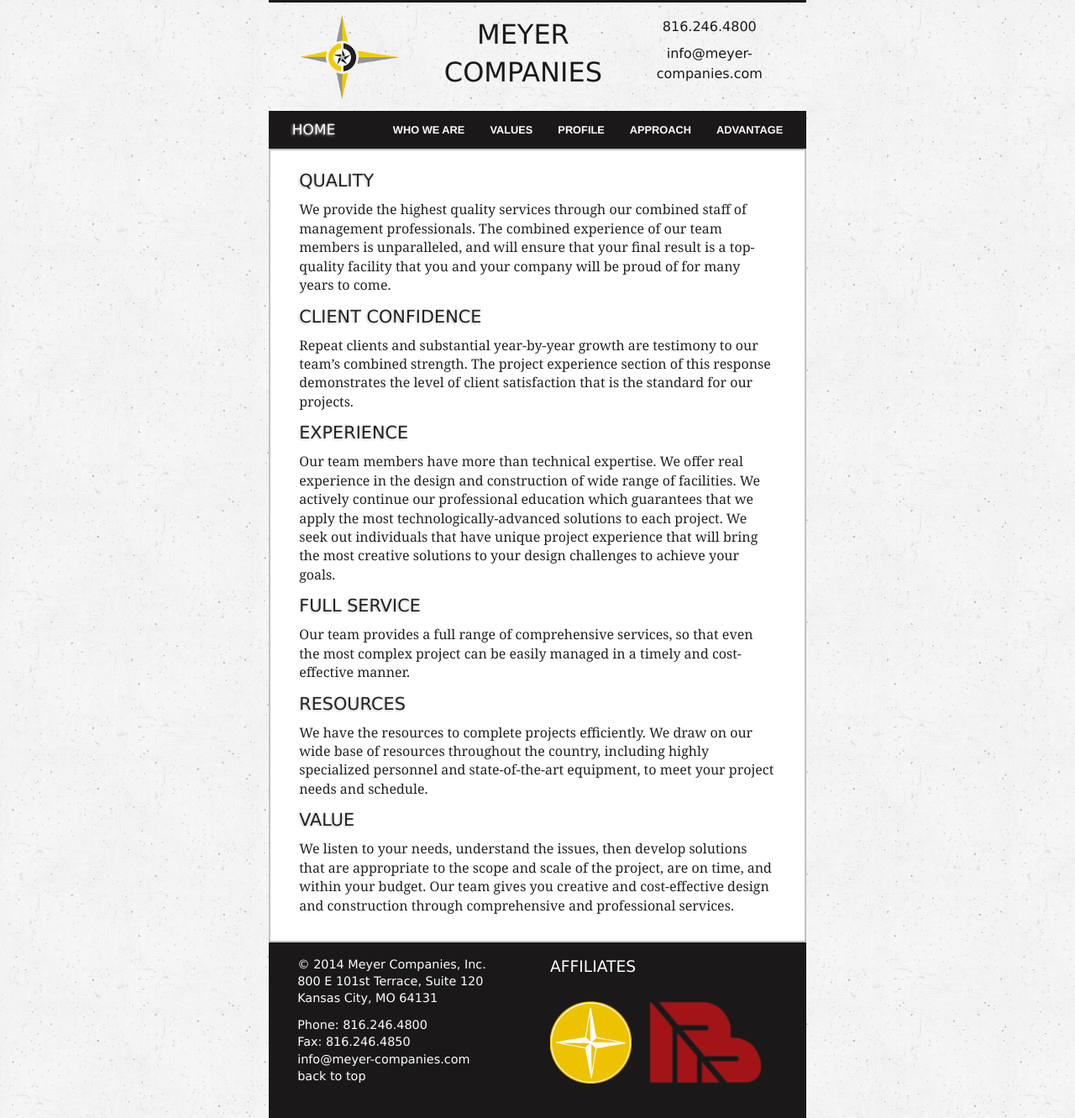
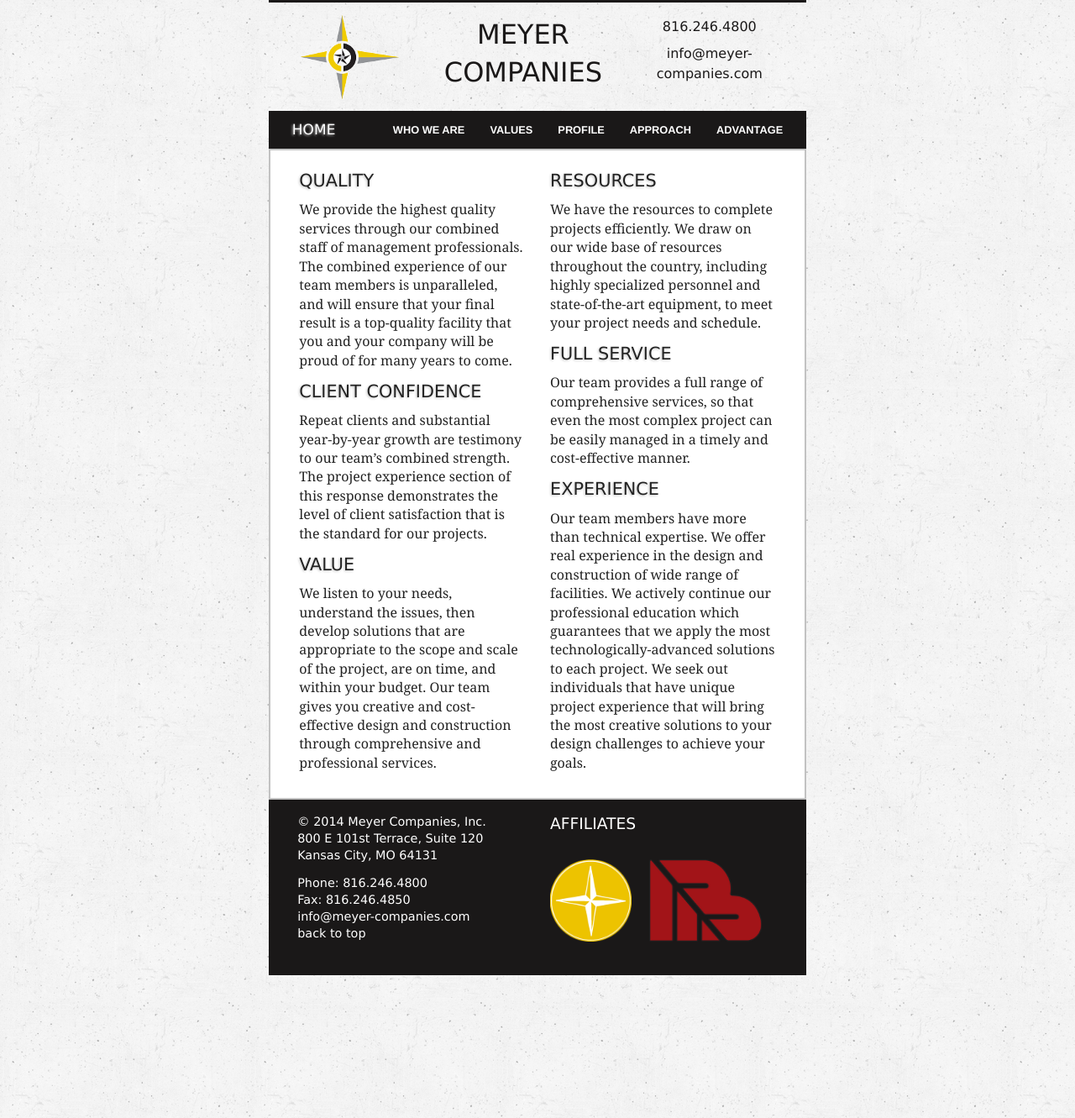
Before and after one commit to jiko/meyer-companies, a Jekyll site: the page built from advantage.html, in a window 1280 px wide. Shown: the whole page at 84% size. Built offline with Jekyll 4.4.1, drawn with Linux system fonts in a browser that asks for light colours; Markdown is read by kramdown in place of the engine named in the settings.

Commit message:
Advantage page put into two columns.

```diff
--- a/advantage.html
+++ b/advantage.html
@@ -6,7 +6,7 @@
 ---
 
 <div class="row">
-<div class="large-12 columns">
+<div class="large-6 columns">
 <h1>
  Quality
 </h1>
@@ -20,10 +20,18 @@
  Repeat clients and substantial year-by-year growth are testimony to our team’s combined strength.  The project experience section of this response demonstrates the level of client satisfaction that is the standard for our projects.
 </p>
 <h1>
- Experience
+ Value
 </h1>
 <p>
- Our team members have more than technical expertise.  We offer real experience in the design and construction of wide range of facilities. We actively continue our professional education which guarantees that we apply the most technologically-advanced solutions to each project.  We seek out individuals that have unique project experience that will bring the most creative solutions to your design challenges to achieve your goals.
+ We listen to your needs, understand the issues, then develop solutions that are appropriate to the scope and scale of the project, are on time, and within your budget.  Our team gives you creative and cost-effective design and construction through comprehensive and professional services.
+</p>
+</div>
+<div class="large-6 columns">
+<h1>
+ Resources
+</h1>
+<p>
+ We have the resources to complete projects efficiently.  We draw on our wide base of resources throughout the country, including highly specialized personnel and state-of-the-art equipment, to meet your project needs and schedule.
 </p>
 <h1>
  Full service
@@ -32,16 +40,10 @@
  Our team provides a full range of comprehensive services, so that even the most complex project can be easily managed in a timely and cost-effective manner.
 </p>
 <h1>
- Resources
+ Experience
 </h1>
 <p>
- We have the resources to complete projects efficiently.  We draw on our wide base of resources throughout the country, including highly specialized personnel and state-of-the-art equipment, to meet your project needs and schedule.
-</p>
-<h1>
- Value
-</h1>
-<p>
- We listen to your needs, understand the issues, then develop solutions that are appropriate to the scope and scale of the project, are on time, and within your budget.  Our team gives you creative and cost-effective design and construction through comprehensive and professional services.
+ Our team members have more than technical expertise.  We offer real experience in the design and construction of wide range of facilities. We actively continue our professional education which guarantees that we apply the most technologically-advanced solutions to each project.  We seek out individuals that have unique project experience that will bring the most creative solutions to your design challenges to achieve your goals.
 </p>
 </div>
 </div>
```
